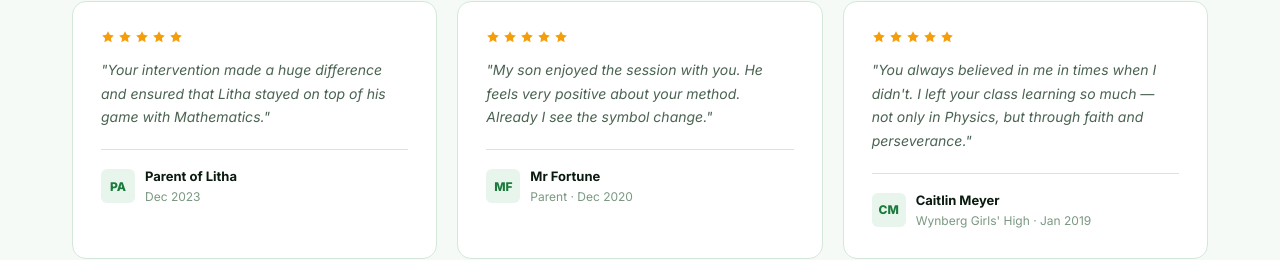
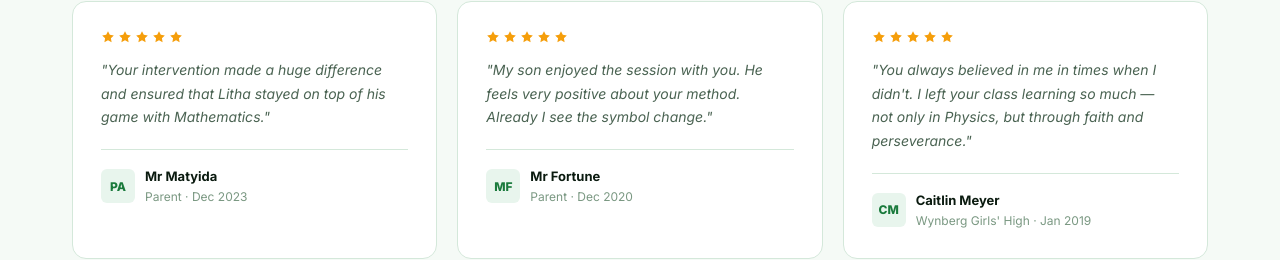
Before and after one commit to nathanbyseven/thesirzone-claude-build, a plain HTML site: page index.html in a window 1280 px wide. Shown: the part 6218-6478 px from the top of the page. Drawn offline with Linux system fonts and the light colour scheme.

Commit message:
Update index.html

```diff
--- a/index.html
+++ b/index.html
@@ -726,7 +726,7 @@
       <div class="testimonial-card animate-on-scroll">
         <div class="testimonial-stars"><svg viewBox="0 0 24 24"><path d="M12 2l3.09 6.26L22 9.27l-5 4.87 1.18 6.88L12 17.77l-6.18 3.25L7 14.14 2 9.27l6.91-1.01L12 2z"/></svg><svg viewBox="0 0 24 24"><path d="M12 2l3.09 6.26L22 9.27l-5 4.87 1.18 6.88L12 17.77l-6.18 3.25L7 14.14 2 9.27l6.91-1.01L12 2z"/></svg><svg viewBox="0 0 24 24"><path d="M12 2l3.09 6.26L22 9.27l-5 4.87 1.18 6.88L12 17.77l-6.18 3.25L7 14.14 2 9.27l6.91-1.01L12 2z"/></svg><svg viewBox="0 0 24 24"><path d="M12 2l3.09 6.26L22 9.27l-5 4.87 1.18 6.88L12 17.77l-6.18 3.25L7 14.14 2 9.27l6.91-1.01L12 2z"/></svg><svg viewBox="0 0 24 24"><path d="M12 2l3.09 6.26L22 9.27l-5 4.87 1.18 6.88L12 17.77l-6.18 3.25L7 14.14 2 9.27l6.91-1.01L12 2z"/></svg></div>
         <p class="testimonial-quote">"Your intervention made a huge difference and ensured that Litha stayed on top of his game with Mathematics."</p>
-        <div class="testimonial-meta"><div class="testimonial-initials">PA</div><div><div class="testimonial-name">Parent of Litha</div><div class="testimonial-school">Dec 2023</div></div></div>
+        <div class="testimonial-meta"><div class="testimonial-initials">PA</div><div><div class="testimonial-name">Mr Matyida</div><div class="testimonial-school">Parent · Dec 2023</div></div></div>
       </div>
       <div class="testimonial-card animate-on-scroll animate-delay-1">
         <div class="testimonial-stars"><svg viewBox="0 0 24 24"><path d="M12 2l3.09 6.26L22 9.27l-5 4.87 1.18 6.88L12 17.77l-6.18 3.25L7 14.14 2 9.27l6.91-1.01L12 2z"/></svg><svg viewBox="0 0 24 24"><path d="M12 2l3.09 6.26L22 9.27l-5 4.87 1.18 6.88L12 17.77l-6.18 3.25L7 14.14 2 9.27l6.91-1.01L12 2z"/></svg><svg viewBox="0 0 24 24"><path d="M12 2l3.09 6.26L22 9.27l-5 4.87 1.18 6.88L12 17.77l-6.18 3.25L7 14.14 2 9.27l6.91-1.01L12 2z"/></svg><svg viewBox="0 0 24 24"><path d="M12 2l3.09 6.26L22 9.27l-5 4.87 1.18 6.88L12 17.77l-6.18 3.25L7 14.14 2 9.27l6.91-1.01L12 2z"/></svg><svg viewBox="0 0 24 24"><path d="M12 2l3.09 6.26L22 9.27l-5 4.87 1.18 6.88L12 17.77l-6.18 3.25L7 14.14 2 9.27l6.91-1.01L12 2z"/></svg></div>
```
